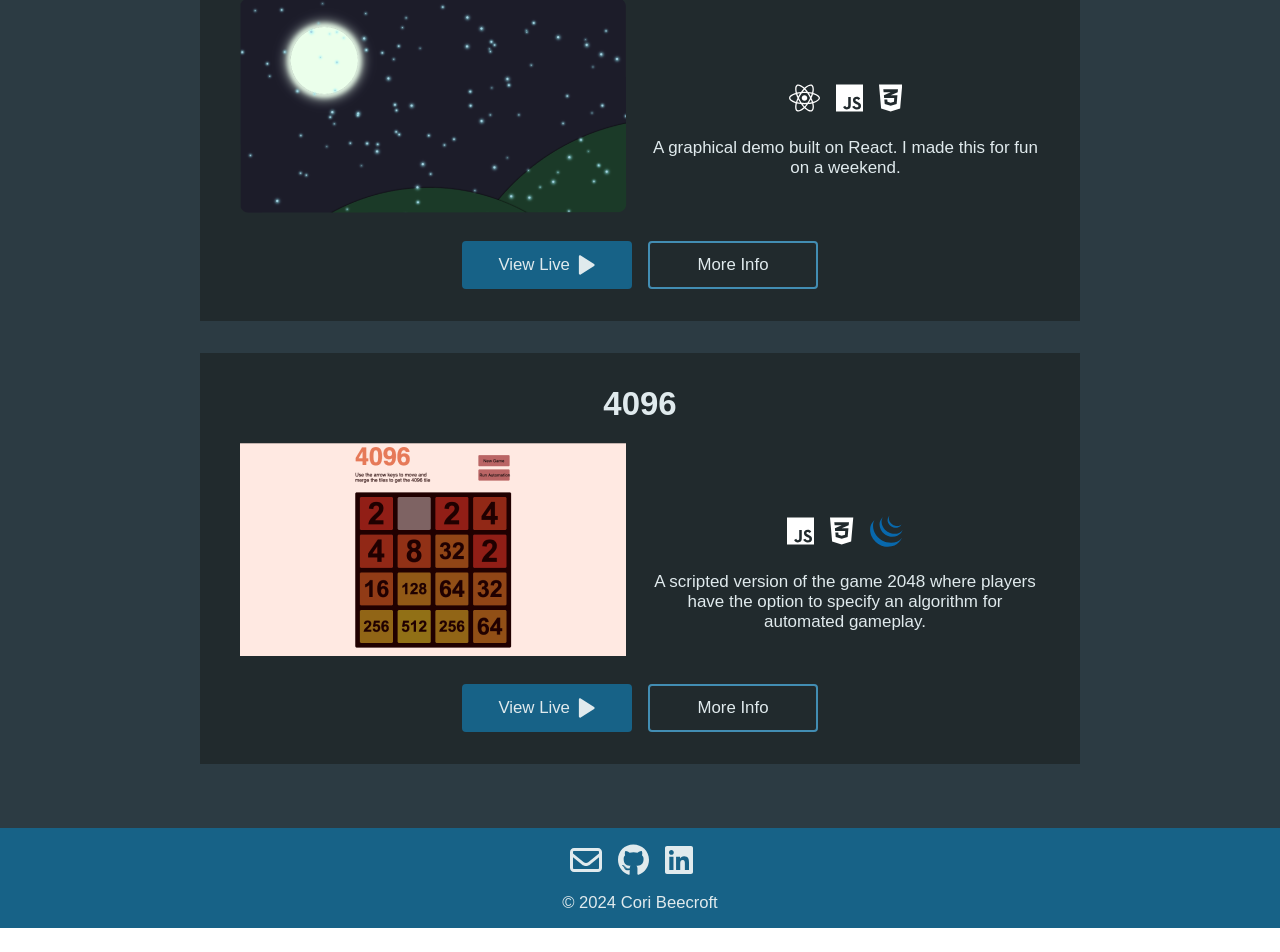
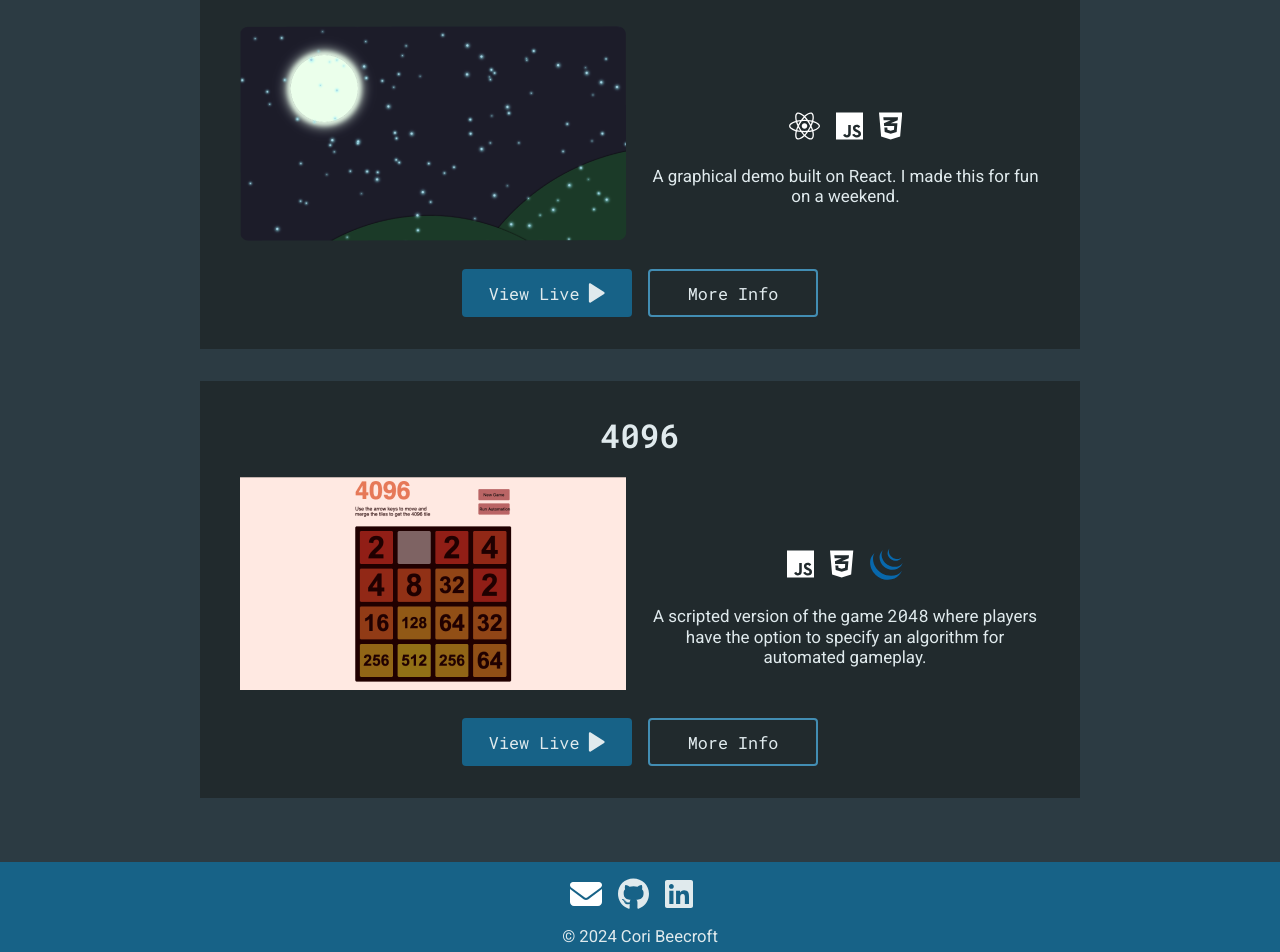
Before and after one commit to CoriBeecroft/Portfolio-Website, a React app: page / in a window 1280 px wide. Shown: the part 2152-3104 px from the top of the page. Before the commit the page ends 3080 px from the top, so only its background shows below. Built offline with nearby package versions, Linux system fonts and the light colour scheme.

Commit message:
Added fonts, fixed some things with React Router, switched out envelope icon.

```diff
--- a/src/Common.scss
+++ b/src/Common.scss
@@ -1,13 +1,33 @@
 @use "./variables" as vars;
+@import url("https://fonts.googleapis.com/css2?family=Roboto:wght@400;700&family=Roboto+Mono:wght@400;600&display=swap");
+
+:root {
+    --font-sans: "Roboto", system-ui, -apple-system, "Segoe UI", Arial,
+        sans-serif;
+    --font-mono: "Roboto Mono", ui-monospace, SFMono-Regular, Menlo, Consolas,
+        monospace;
+}
 
 body {
     margin: 0px;
 
     * {
         color: vars.$white;
-        font-family: sans-serif; /* TODO: update this */
+        font-family: var(--font-sans);
         font-size: 1.01em;
         box-sizing: border-box;
+    }
+
+    h1,
+    h2,
+    h3,
+    h4,
+    h5,
+    h6,
+    button,
+    .button,
+    a {
+        font-family: var(--font-mono);
     }
 }
 
--- a/src/HomePage.js
+++ b/src/HomePage.js
@@ -50,7 +50,7 @@ const Filters = ({ selectedFilter, setSelectedFilter }) => {
                         {...{
                             key: filter,
                             className:
-                                "filter" +
+                                "button filter" +
                                 (filter === selectedFilter ? " selected" : ""),
                             onClick: () => setSelectedFilter(filter),
                         }}
--- a/src/components/Icon.js
+++ b/src/components/Icon.js
@@ -7,11 +7,14 @@ export function Icon({ type }) {
         return (
             <svg
                 className="icon"
+                viewBox="0 0 32 32"
+                fill="none"
                 xmlns="http://www.w3.org/2000/svg"
-                viewBox="0 0 512 512"
             >
-                {/* Font Awesome Free 6.6.0 by @fontawesome - https://fontawesome.com License - https://fontawesome.com/license/free Copyright 2024 Fonticons, Inc. */}
-                <path d="M64 112c-8.8 0-16 7.2-16 16l0 22.1L220.5 291.7c20.7 17 50.4 17 71.1 0L464 150.1l0-22.1c0-8.8-7.2-16-16-16L64 112zM48 212.2L48 384c0 8.8 7.2 16 16 16l384 0c8.8 0 16-7.2 16-16l0-171.8L322 328.8c-38.4 31.5-93.7 31.5-132 0L48 212.2zM0 128C0 92.7 28.7 64 64 64l384 0c35.3 0 64 28.7 64 64l0 256c0 35.3-28.7 64-64 64L64 448c-35.3 0-64-28.7-64-64L0 128z" />
+                <path
+                    d="M3 4C1.34375 4 0 5.34375 0 7C0 7.94375 0.44375 8.83125 1.2 9.4L14.8 19.6C15.5125 20.1313 16.4875 20.1313 17.2 19.6L30.8 9.4C31.5562 8.83125 32 7.94375 32 7C32 5.34375 30.6562 4 29 4H3ZM0 11V24C0 26.2063 1.79375 28 4 28H28C30.2063 28 32 26.2063 32 24V11L18.4 21.2C16.975 22.2688 15.025 22.2688 13.6 21.2L0 11Z"
+                    fill="white"
+                />
             </svg>
         )
     } else if (normalizedType === "git-hub") {
--- a/webpack.config.js
+++ b/webpack.config.js
@@ -28,10 +28,7 @@ module.exports = {
     ],
 
     devServer: {
-        historyApiFallback: {
-            index: "/index.html",
-            rewrites: [{ from: /^\/projects\/.*$/, to: "/index.html" }],
-        },
+        historyApiFallback: true,
         hot: true,
         port: 9080,
     },
```
